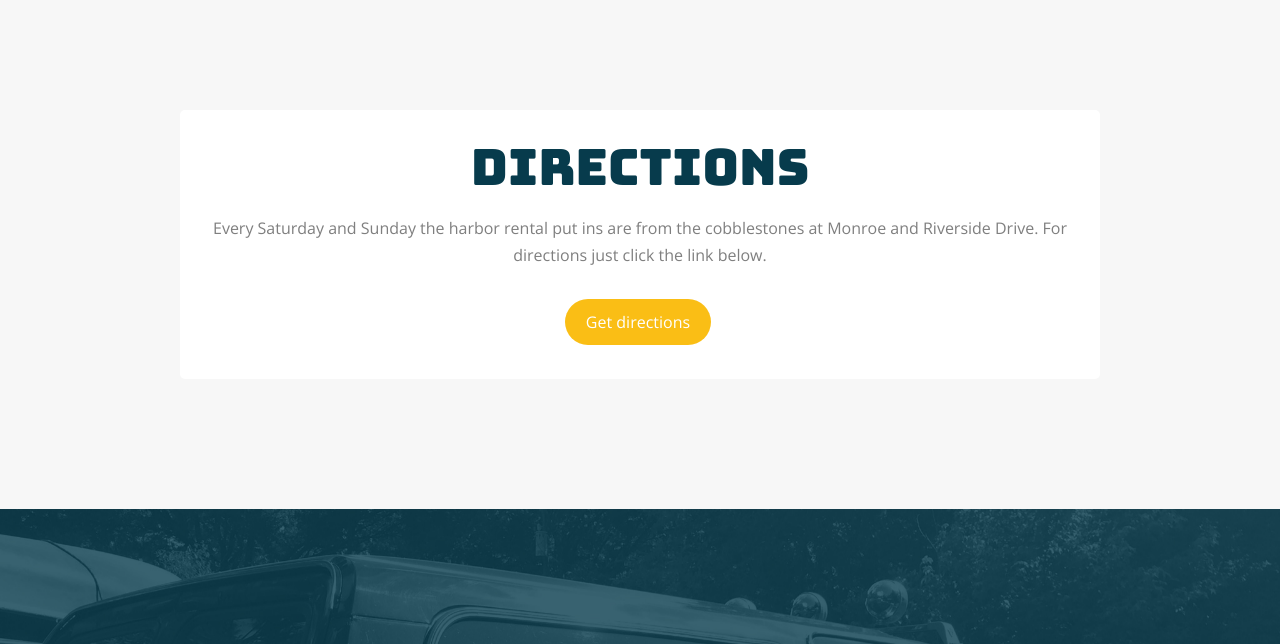
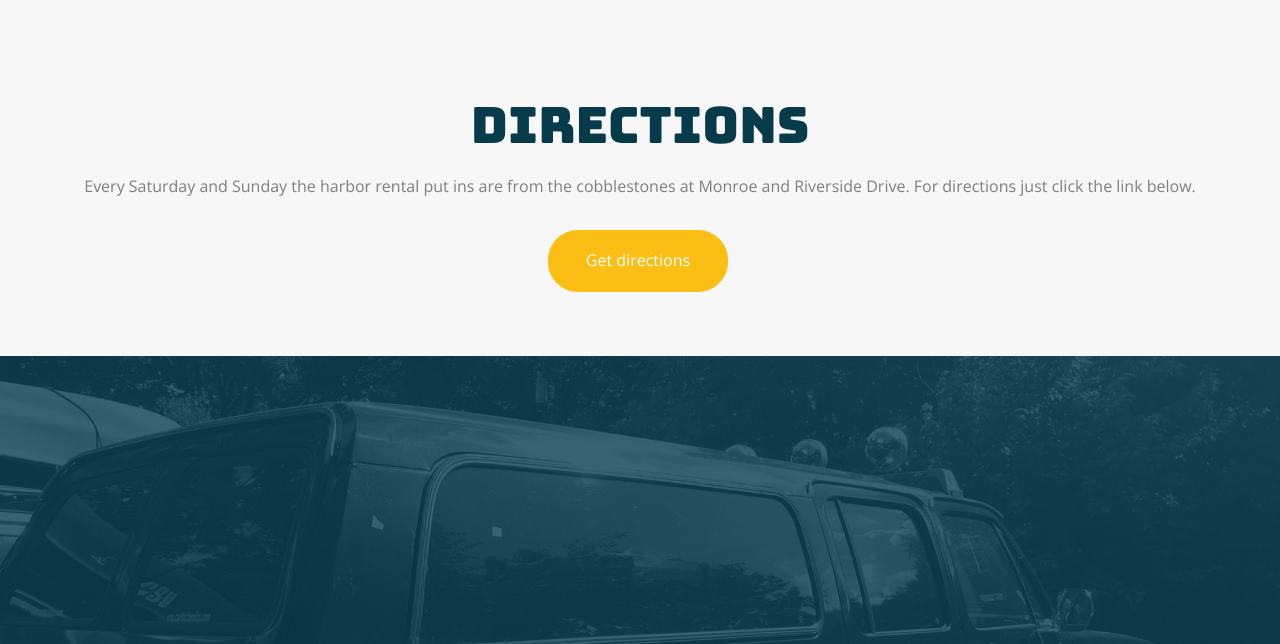
Before and after one commit to kayakmemphis/kayakmemphistours.com, a plain HTML site: page index.html in a window 1280 px wide. Shown: the part 4108-4752 px from the top of the page. Drawn offline with nearby package versions, Linux system fonts and the light colour scheme; files whose address does not match are found by name.

Commit message:
Fixed link and updated direction section

```diff
--- a/css/style.css
+++ b/css/style.css
@@ -633,6 +633,7 @@ h4, h5, h6, figure {
 
 #kmt-directions .kmt-heading h2 {
   margin-bottom: 20px;
+  padding: 2em 0 0 0;
 }
 
 #kmt-safety .kmt-heading h2 {
--- a/index.html
+++ b/index.html
@@ -271,17 +271,15 @@
 			</div>
 		</div>
 
-		<div id="kmt-directions" class="kmt-pricing">
+		<div id="kmt-directions" class="animate-box">
 			<div class="container">
-
-
-				<div class="pricing">
-					<div class="col-md-10 col-md-offset-1 text-center kmt-heading animate-box">
-						<div class="price-box popular">
+				<div class="row">
+					<div class="col-md-12 text-center kmt-heading">
+						<div class="">
 							<h2>Directions</h2>
 							<p>Every Saturday and Sunday the harbor rental put ins are from the cobblestones at Monroe and Riverside Drive. For directions just click the link below.</p>
-							<a target='_blank' href="https://www.google.com/maps/dir/''/cobblestone+landing+memphis/data=!4m5!4m4!1m0!1m2!1m1!1s0x87d57ebe19084b81:0x4d4bd1c1677fa441?sa=X&ved=2ahUKEwjuiqGGruHcAhUBnawKHTZwAiEQ9RcwD3oECAoQHg"
-							 class="btn btn-select-plan btn-sm">Get directions</a>
+							<a target='_blank' href="https://goo.gl/maps/nrmSyHmBHAG2"
+							class="btn btn-primary btn-lg">Get directions</a>
 						</div>
 					</div>
 					<!-- <div class="pricing"> -->
```
